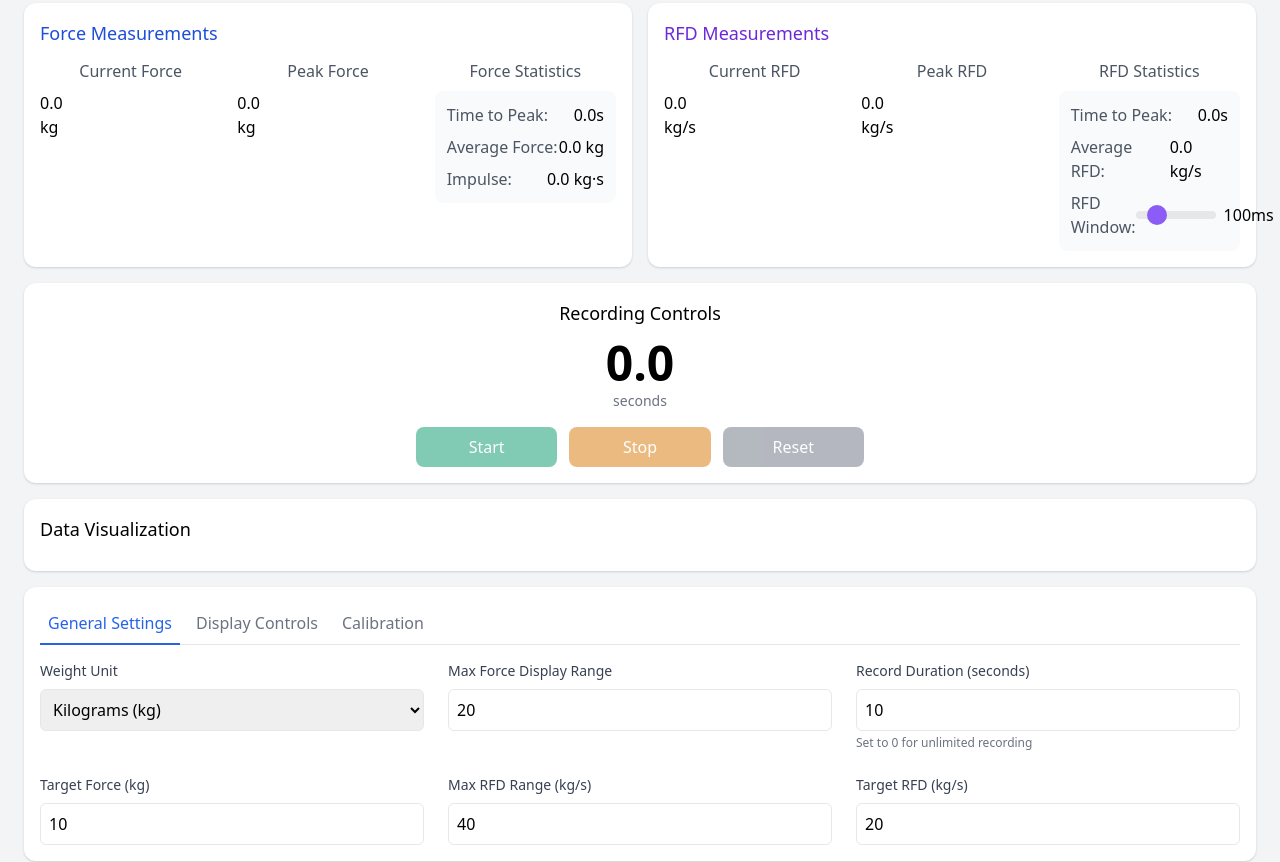
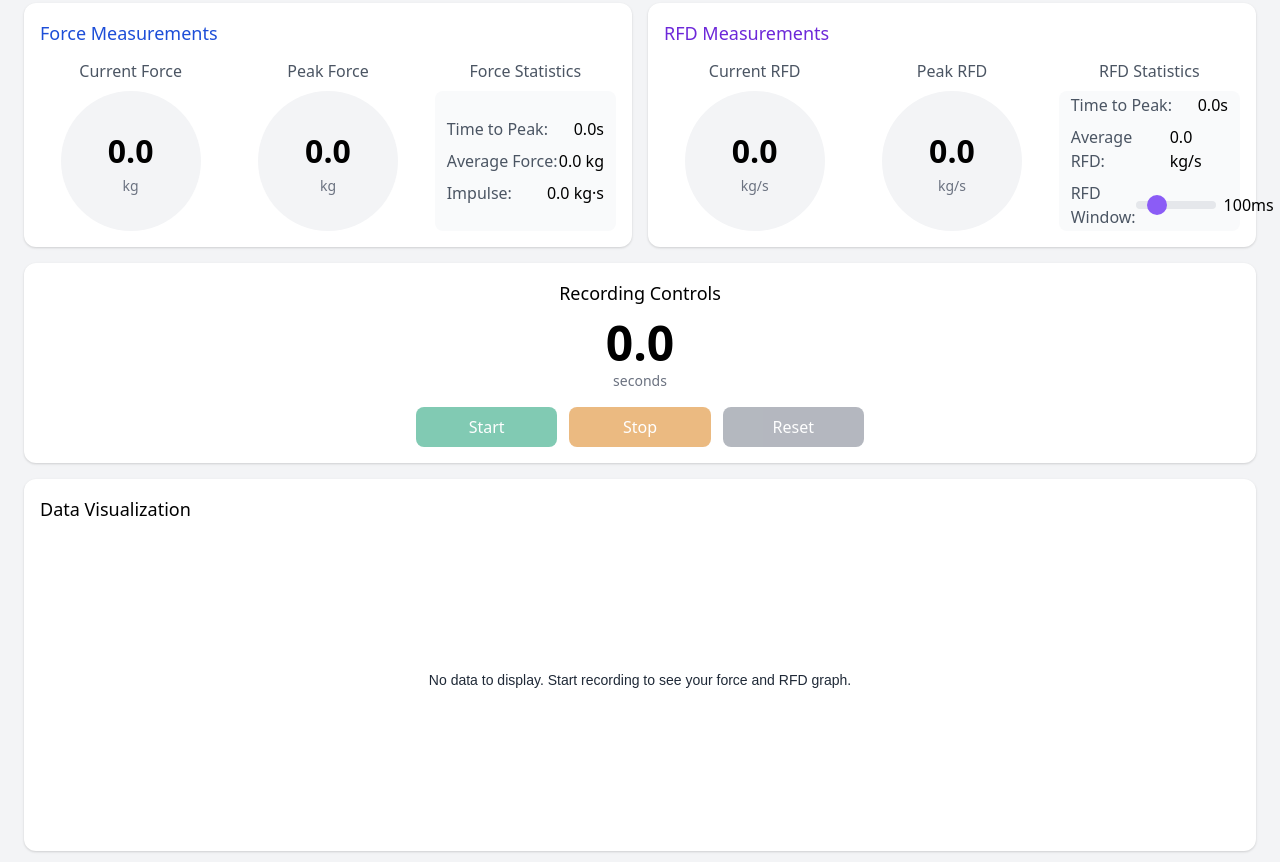
Before and after one commit to Likzet5/Smart-Weight-Scale, a plain HTML site: page index.html in a window 1280 px wide. Shown: the part 253-1115 px from the top of the page. Drawn offline with nearby package versions, Linux system fonts and the light colour scheme.

Commit message:
Update styles.css

```diff
--- a/css/styles.css
+++ b/css/styles.css
@@ -8,6 +8,60 @@
   display: none;
 }
 
+/* Base gauge styles */
+.force-gauge {
+  position: relative;
+  width: 140px;
+  height: 140px;
+  border-radius: 50%;
+  background-color: #f3f4f6;
+  margin: 0 auto;
+  overflow: hidden;
+  display: flex;
+  flex-direction: column;
+  align-items: center;
+  justify-content: center;
+}
+
+.gauge-fill {
+  position: absolute;
+  bottom: 0;
+  left: 0;
+  width: 100%;
+  background-color: #3b82f6;
+  transition: height 0.3s ease;
+}
+
+.rfd-gauge-fill {
+  background-color: #8b5cf6;
+}
+
+.gauge-value {
+  position: relative;
+  font-size: 2rem;
+  font-weight: bold;
+  z-index: 10;
+}
+
+.gauge-unit {
+  position: relative;
+  font-size: 0.875rem;
+  color: #6b7280;
+  z-index: 10;
+}
+
+/* Base chart styles */
+.chart-container {
+  height: 300px;
+  width: 100%;
+  overflow: hidden;
+}
+
+/* Stats container */
+.stats-container {
+  height: 140px;
+}
+
 /* Chart styling for mobile */
 @media (max-width: 768px) {
   .chart-container {
@@ -16,7 +70,6 @@
     margin-right: -10px;
     width: calc(100% + 20px);
     max-width: unset;
-    overflow: hidden;
   }
 
   /* Adjust font sizes for better readability on mobile */
@@ -33,6 +86,20 @@
   .stats-container {
     height: auto !important;
     min-height: 100px;
+  }
+
+  /* Adjust gauge size for mobile */
+  .force-gauge {
+    width: 120px;
+    height: 120px;
+  }
+
+  .gauge-value {
+    font-size: 1.5rem;
+  }
+
+  .gauge-unit {
+    font-size: 0.75rem;
   }
 }
 
@@ -105,19 +172,3 @@ input[type="range"]::-moz-range-thumb {
   margin-right: 6px;
   animation: pulse 1.5s infinite;
 }
-
-/* Gauge sizing for better mobile experience */
-@media (max-width: 640px) {
-  .force-gauge {
-    width: 120px;
-    height: 120px;
-  }
-
-  .gauge-value {
-    font-size: 1.5rem;
-  }
-
-  .gauge-unit {
-    font-size: 0.75rem;
-  }
-}
```
